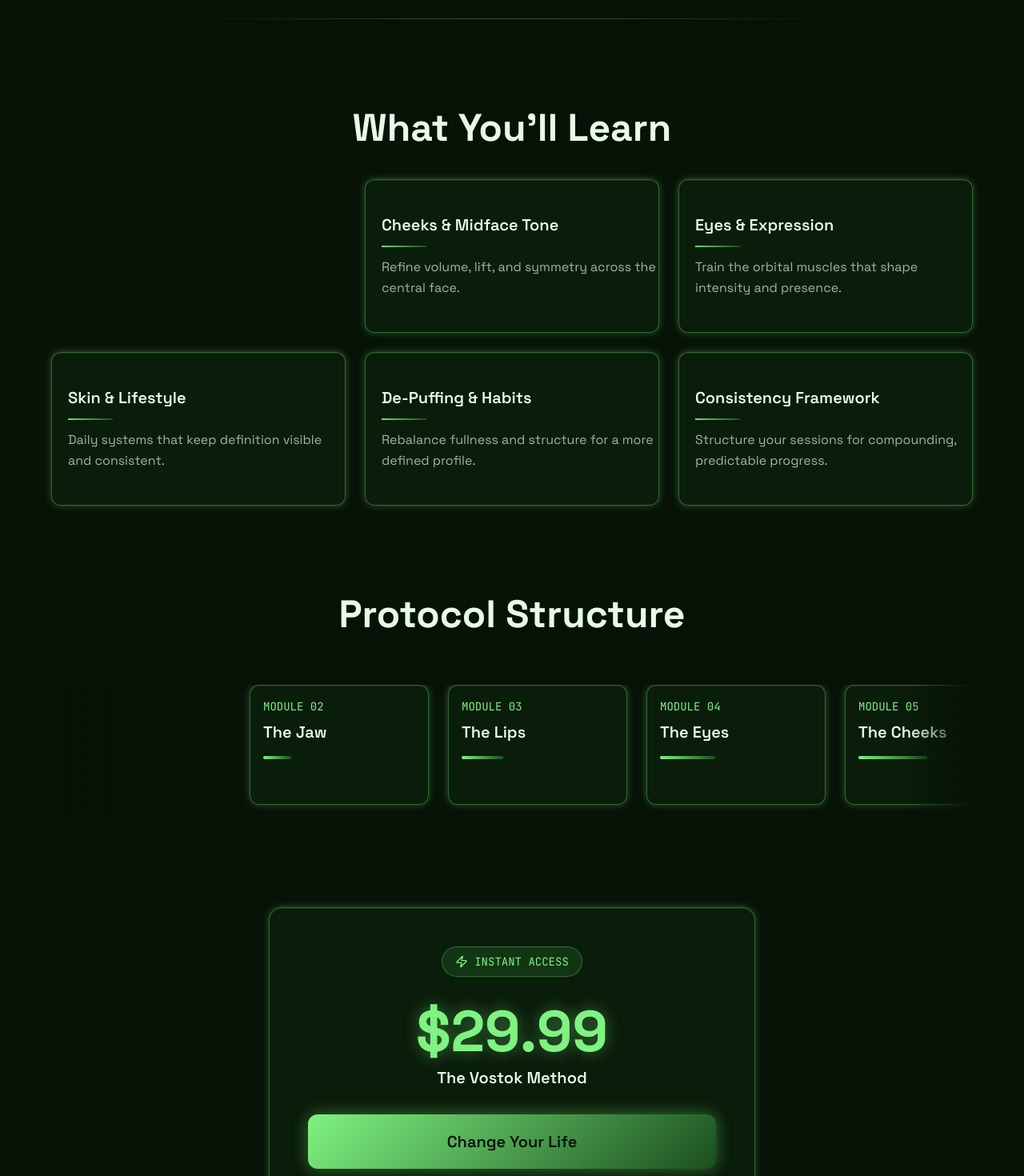
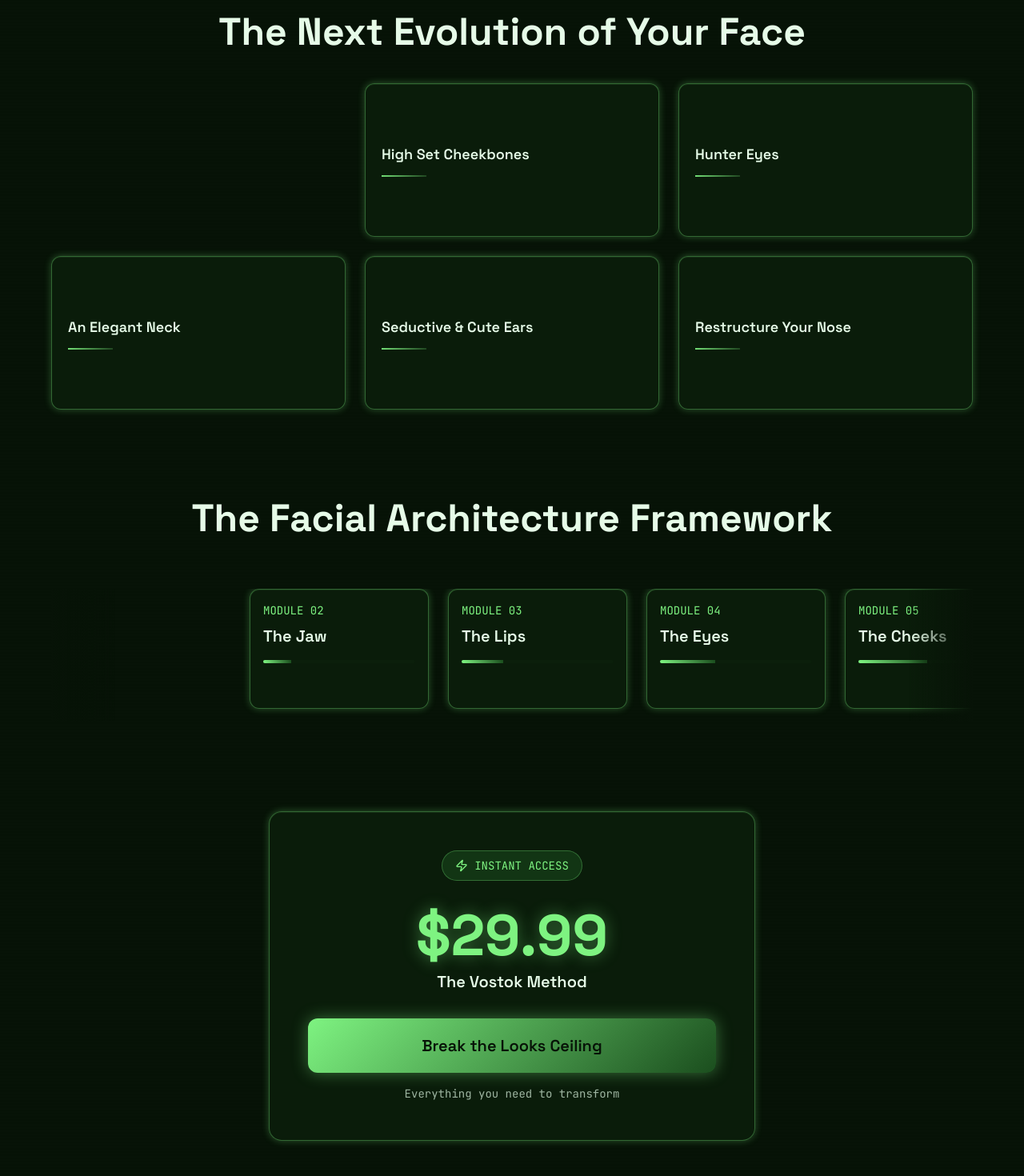
Before and after one commit to VeridianTechnology/vostok-protocol, a React (Vite) app: page / in a window 1280 px wide. Shown: the part 1300-2770 px from the top of the page at 80% size. Built offline with nearby package versions, Linux system fonts and the light colour scheme; the HTML template or start-up script is replaced by a standard one.

Commit message:
updated text on site

```diff
--- a/src/components/HeroSection.tsx
+++ b/src/components/HeroSection.tsx
@@ -14,7 +14,7 @@ const heroStatements: HeroStatement[] = [
   {
     primary: 'The #1 LooksMaxxing Guide - Worldwide',
     secondary:
-      'Over 120+ exercises, 30+ massages, Dozens of explanations for the full sculpting and reshaping of the face.',
+      'The full facial mastery system—no gaps, no fluff, all transformation.',
   },
   {
     primary: 'Your face is the primary stat.',
@@ -134,7 +134,7 @@ const HeroSection = ({ onOpenProtocol }: HeroSectionProps) => {
               <span>Method</span>
             </h1>
 
-            <div className="space-y-2 max-w-3xl">
+            <div className="space-y-4 max-w-3xl">
               <p className="text-xl md:text-2xl text-vostok-muted font-semibold tracking-tight">
                 {heroStatements[statementIndex].primary}
               </p>
@@ -151,7 +151,7 @@ const HeroSection = ({ onOpenProtocol }: HeroSectionProps) => {
                 }}
                 className={`btn-neon text-center btn-shine ${isButtonShining ? 'btn-shine-active' : ''}`}
               >
-                Change Your Life
+                Break the Looks Ceiling
               </button>
               <button
                 type="button"
--- a/src/components/LearnSection.tsx
+++ b/src/components/LearnSection.tsx
@@ -2,33 +2,39 @@ import { useState } from 'react';
 
 const features = [
   {
-    title: 'Jaw & Neck Foundation',
-    description: 'Strengthen the structural base that defines your entire facial silhouette.',
+    title: 'A Perfect Jaw',
+    description:
+      'Rebuild your jaw into the main focal point of your face: cleaner lines, sharper angles, and a silhouette that’s genuinely jaw-dropping.',
     image: '/Examples/jaw.jpg',
   },
   {
-    title: 'Cheeks & Midface Tone',
-    description: 'Refine volume, lift, and symmetry across the central face.',
+    title: 'High Set Cheekbones',
+    description:
+      'Shape the kind of cheekbones makeup can’t fake — built through controlled tension work, massages, and midface reshaping drills.',
     image: '/Examples/cheeks.jpg',
   },
   {
-    title: 'Eyes & Expression',
-    description: 'Train the orbital muscles that shape intensity and presence.',
+    title: 'Hunter Eyes',
+    description:
+      'Train the muscles around your eyes for a focused, seductive stare — the aesthetic that makes people freeze, notice, and respond.',
     image: '/Examples/eyes.jpg',
   },
   {
-    title: 'Skin & Lifestyle',
-    description: 'Daily systems that keep definition visible and consistent.',
+    title: 'An Elegant Neck',
+    description:
+      'Rebuild your neck foundation with specialized exercises that enhance symmetry, posture, and the overall elegance of your silhouette.',
     image: '/Examples/skull.jpg',
   },
   {
-    title: 'De-Puffing & Habits',
-    description: 'Rebalance fullness and structure for a more defined profile.',
+    title: 'Seductive & Cute Ears',
+    description:
+      'Develop with secret techniques - a way to deage yourself through your ears and develop a perfect point and look to your ears',
     image: '/Examples/ears.jpg',
   },
   {
-    title: 'Consistency Framework',
-    description: 'Structure your sessions for compounding, predictable progress.',
+    title: 'Restructure Your Nose',
+    description:
+      'Non-surgical nose refinement — correct asymmetries, tension patterns, and cartilage drift through advanced manual techniques.',
     image: '/Examples/face.jpg',
   },
 ];
@@ -42,7 +48,7 @@ const LearnSection = () => {
       <div className="container mx-auto max-w-7xl">
         <div className="text-center mb-10 space-y-2">
           <h2 className="text-4xl md:text-5xl font-bold text-vostok-text">
-            What You'll Learn
+            The Next Evolution of Your Face
           </h2>
         </div>
 
@@ -62,21 +68,18 @@ const LearnSection = () => {
               >
                 <div className="learn-card-inner rounded-xl p-7">
                   <div className="learn-card-front space-y-3">
-                    <h3 className="text-xl font-semibold text-vostok-text">
+                    <h3 className="text-lg font-semibold text-vostok-text">
                       {feature.title}
                     </h3>
                     <div className="learn-card-accent" />
-                    <p className="text-vostok-muted leading-relaxed">
-                      {feature.description}
-                    </p>
                   </div>
                   <div className="learn-card-back">
                     <div className="learn-card-back-content">
                       <div className="learn-card-back-text">
-                        <h3 className="text-xl font-semibold text-vostok-neon">
+                        <h3 className="text-lg font-semibold text-vostok-neon">
                           {feature.title}
                         </h3>
-                        <p className="text-vostok-muted leading-relaxed">
+                        <p className="text-sm text-vostok-muted leading-relaxed">
                           {feature.description}
                         </p>
                       </div>
--- a/src/components/ModulesSection.tsx
+++ b/src/components/ModulesSection.tsx
@@ -23,7 +23,7 @@ const ModulesSection = () => {
       <div className="container mx-auto max-w-7xl">
         <div className="text-center mb-16 space-y-4">
           <h2 className="text-4xl md:text-5xl font-bold text-vostok-text">
-            Protocol Structure
+            The Facial Architecture Framework
           </h2>
         </div>
 
--- a/src/components/PremiseSection.tsx
+++ b/src/components/PremiseSection.tsx
@@ -1,5 +1,5 @@
 const premiseStatement =
-  'You already know how important looks are - this guide, is the definitive guide on how to go up three points, a 6 to a 9, a 4 to a 7 and so on.';
+  'You know the truth: looks set your rank. This protocol is how 6s become 9s and 4s become 7s.';
 
 const PremiseSection = () => {
   return (
--- a/src/components/PricingSection.tsx
+++ b/src/components/PricingSection.tsx
@@ -33,11 +33,11 @@ const PricingSection = ({ onOpenProtocol }: PricingSectionProps) => {
                 onClick={onOpenProtocol}
                 className="btn-neon w-full text-center text-xl py-5"
               >
-                Change Your Life
+                Break the Looks Ceiling
               </button>
 
               <p className="font-mono text-sm text-vostok-muted">
-                Read the Most Life-Changing Book
+                Everything you need to transform
               </p>
             </div>
           </div>
```
